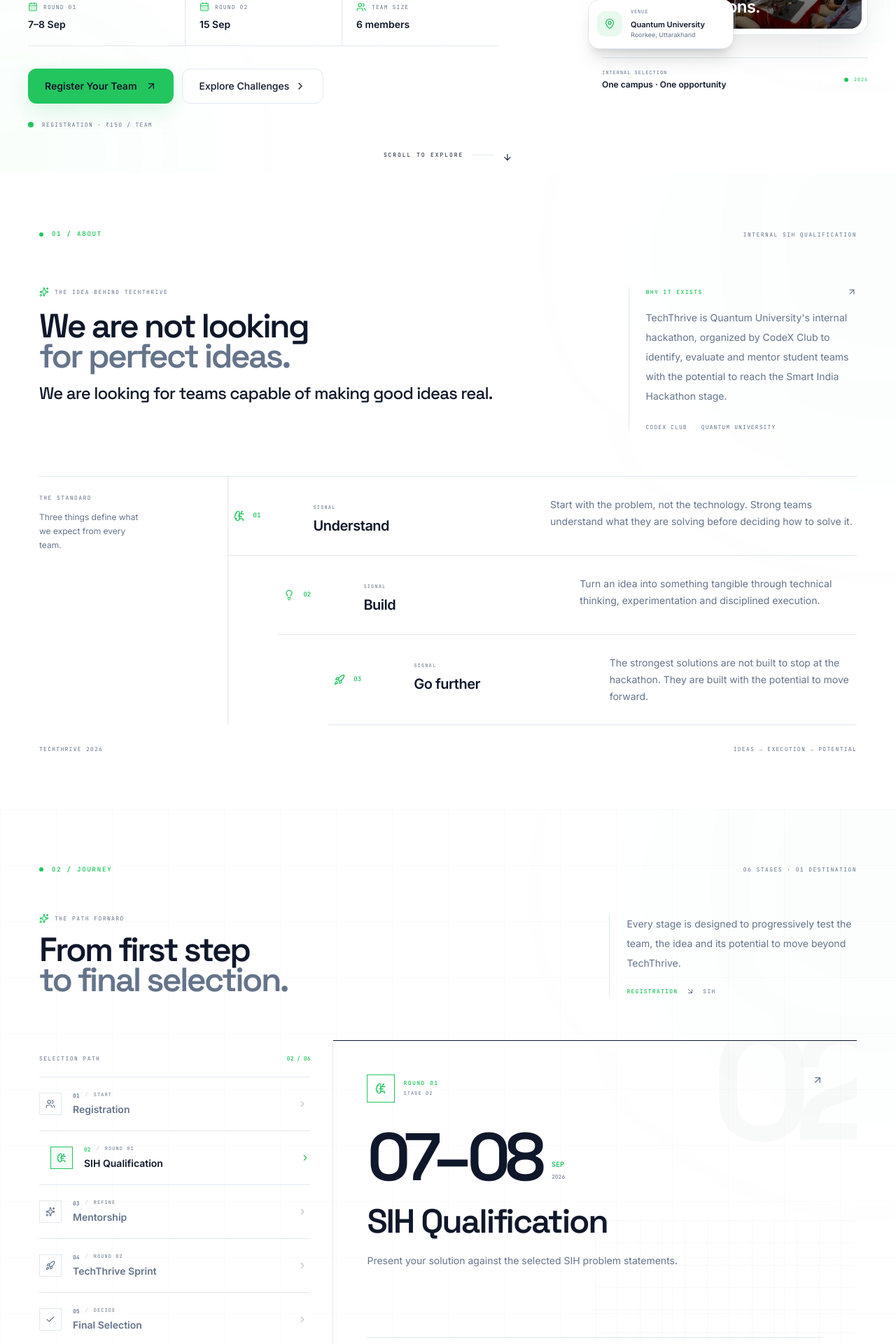
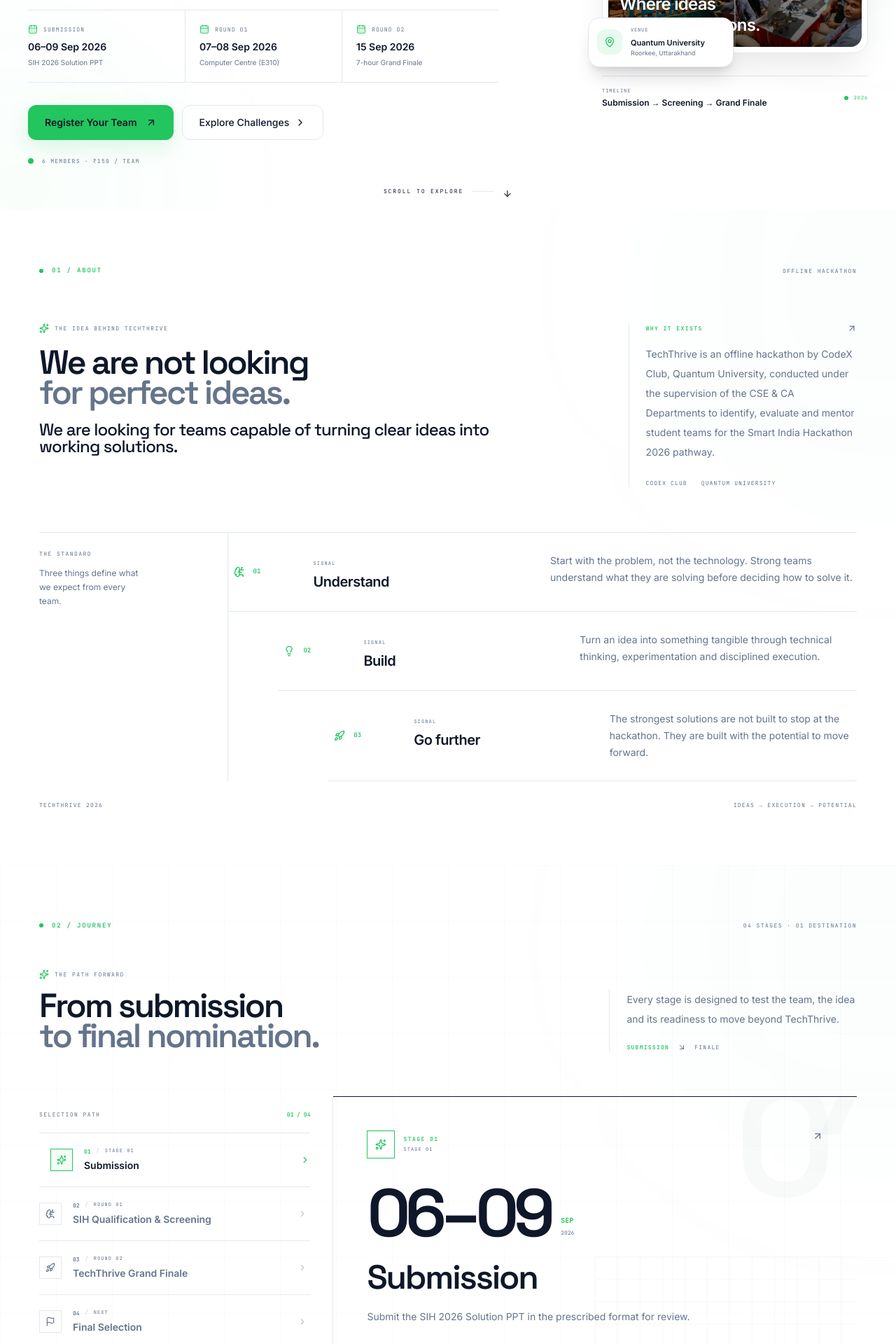
Before and after one commit to QuCodeXClub/TechThrive, a React (Vite) app in the folder frontend/: page / in a window 1280 px wide. Shown: the part 620-2540 px from the top of the page at 70% size. Built offline with nearby package versions, Linux system fonts and the light colour scheme.

Commit message:
feat: update event details and descriptions across multiple components for TechThrive 2026

```diff
--- a/frontend/src/components/BottomCTA.jsx
+++ b/frontend/src/components/BottomCTA.jsx
@@ -24,7 +24,7 @@
 						<span className="bg-primary-500 size-2 rounded-full" />
 
 						<span className="text-primary-500 font-mono text-[10px] font-semibold tracking-[0.2em] uppercase">
-							05 / Registration
+							07 / Registration
 						</span>
 					</div>
 
@@ -61,17 +61,18 @@
 
 						<div className="mt-10 flex max-w-2xl flex-col gap-7 sm:mt-14 sm:flex-row sm:items-end sm:justify-between">
 							<p className="text-muted max-w-lg text-sm leading-6 sm:text-base">
-								Join TechThrive 2026 at Quantum University, Roorkee. Solve a real
-								problem, build with your team and take your first step toward SIH.
+								Join TechThrive 2026 at Quantum University, Roorkee. Register on
+								Unstop, submit the SIH 2026 Solution PPT and move into the official
+								qualification process.
 							</p>
 
 							<div className="shrink-0">
 								<div className="text-primary-500 font-mono text-[9px] tracking-[0.18em] uppercase">
-									Registration window
+									Submission window
 								</div>
 
 								<div className="text-foreground mt-2 font-mono text-sm font-semibold">
-									20 — 25 AUG 2026
+									06 — 09 SEP 2026
 								</div>
 							</div>
 						</div>
@@ -137,7 +138,7 @@
 									href="https://unstop.com/p/techthrive-2026-quantum-university-roorkee-1740052"
 									className="group bg-background text-foreground flex min-h-14 w-full items-center justify-between px-5 text-sm font-semibold transition-transform duration-300 hover:-translate-y-1"
 								>
-									<span>Register your team</span>
+									<span>Register on Unstop</span>
 
 									<span className="bg-primary-500 text-primary-foreground flex size-9 items-center justify-center transition-transform duration-300 group-hover:translate-x-0.5 group-hover:-translate-y-0.5">
 										<ArrowUpRight className="size-4" />
@@ -190,7 +191,7 @@
 						</p>
 
 						<p className="text-primary-500 mt-2 text-sm font-medium">
-							Problem → Prototype → SIH
+							Submission → Screening → Grand Finale
 						</p>
 					</div>
 				</motion.div>
--- a/frontend/src/components/Sections/About.jsx
+++ b/frontend/src/components/Sections/About.jsx
@@ -43,7 +43,7 @@
 					</div>
 
 					<span className="text-muted font-mono text-[8px] tracking-[0.18em] uppercase">
-						Internal SIH Qualification
+						Offline Hackathon
 					</span>
 				</div>
 
@@ -69,7 +69,8 @@
 						</h2>
 
 						<h3 className="font-display text-foreground mt-5 max-w-2xl text-xl leading-[1] font-medium tracking-[-0.035em] sm:text-2xl">
-							We are looking for teams capable of making good ideas real.
+							We are looking for teams capable of turning clear ideas into working
+							solutions.
 						</h3>
 					</motion.div>
 
@@ -90,9 +91,10 @@
 							</div>
 
 							<p className="text-muted mt-4 max-w-sm text-sm leading-7">
-								TechThrive is Quantum University's internal hackathon, organized by
-								CodeX Club to identify, evaluate and mentor student teams with the
-								potential to reach the Smart India Hackathon stage.
+								TechThrive is an offline hackathon by CodeX Club, Quantum
+								University, conducted under the supervision of the CSE & CA
+								Departments to identify, evaluate and mentor student teams for the
+								Smart India Hackathon 2026 pathway.
 							</p>
 
 							<div className="mt-6 flex flex-wrap gap-x-5 gap-y-2">
--- a/frontend/src/components/Sections/FAQ.jsx
+++ b/frontend/src/components/Sections/FAQ.jsx
@@ -25,7 +25,7 @@
 	},
 	{
 		q: "When is Round 1?",
-		a: "Round 1 will be conducted on 7th and 8th September 2026 at Computer Centre (E310).",
+		a: "Round 1 will be conducted on 7th and 8th September 2026, from 09:55 AM to 04:20 PM IST, at Computer Centre (E310).",
 	},
 	{
 		q: "What is the format of Round 1?",
@@ -33,7 +33,7 @@
 	},
 	{
 		q: "When is Round 2?",
-		a: "Round 2 is scheduled for 15 September 2026.",
+		a: "Round 2 is scheduled for 15 September 2026, from 09:30 AM to 04:00 PM IST.",
 	},
 	{
 		q: "How long is Round 2?",
@@ -41,11 +41,11 @@
 	},
 	{
 		q: "What happens after Round 1?",
-		a: "Selected teams advance to Round 2. High-potential teams also receive faculty mentorship to refine their concepts, technical approach and documentation.",
+		a: "Selected teams advance to the TechThrive 2026 Grand Finale. Strongest-performing teams are then considered for mentorship and the university's SIH 2026 nomination process.",
 	},
 	{
 		q: "How does SIH nomination work?",
-		a: "Top-performing teams will be finalized for official SIH nomination through Unstop, official SIH channels and university guidelines.",
+		a: "Top-performing teams from the Grand Finale are considered for the university's SIH 2026 nomination, subject to evaluation and university guidelines.",
 	},
 ];
 
@@ -102,8 +102,8 @@
 
 						<div className="lg:pb-1">
 							<p className="text-muted max-w-sm text-sm leading-6">
-								Everything you need to know before registering, presenting and
-								moving through the TechThrive selection process.
+								Everything you need to know before submitting, presenting and moving
+								through the TechThrive selection process.
 							</p>
 
 							<div className="mt-4 flex items-center gap-3">
@@ -156,7 +156,6 @@
 										aria-selected={isActive}
 										className="group border-border relative flex w-full cursor-pointer items-start gap-4 border-b py-4 text-left transition-colors sm:py-5"
 									>
-										{/* Number */}
 										<span
 											className={[
 												"w-7 shrink-0 pt-0.5 font-mono text-[9px] font-semibold transition-colors",
@@ -168,7 +167,6 @@
 											{String(index + 1).padStart(2, "0")}
 										</span>
 
-										{/* Question */}
 										<span
 											className={[
 												"flex-1 pr-4 text-sm leading-5 font-medium transition-colors",
@@ -189,7 +187,6 @@
 											].join(" ")}
 										/>
 
-										{/* Active indicator */}
 										<motion.span
 											initial={false}
 											animate={{
@@ -213,10 +210,8 @@
 						className="relative lg:pt-7"
 					>
 						<div className="border-border relative min-h-[23rem] border-y py-8 sm:min-h-[25rem] sm:py-10 lg:border-t-0 lg:border-b lg:py-9 lg:pl-10">
-							{/* Decorative vertical line */}
 							<div className="bg-primary-500/30 absolute top-0 bottom-0 left-0 hidden w-px lg:block" />
 
-							{/* Background number */}
 							<div className="text-foreground/[0.025] pointer-events-none absolute top-4 right-0 font-mono text-[7rem] leading-none font-semibold tracking-[-0.08em] select-none sm:text-[9rem]">
 								{String(activeIndex + 1).padStart(2, "0")}
 							</div>
--- a/frontend/src/components/Sections/Hero.jsx
+++ b/frontend/src/components/Sections/Hero.jsx
@@ -1,5 +1,5 @@
 import { motion, useReducedMotion } from "framer-motion";
-import { ArrowDown, ArrowUpRight, CalendarDays, ChevronRight, MapPin, Users } from "lucide-react";
+import { ArrowDown, ArrowUpRight, CalendarDays, ChevronRight, MapPin } from "lucide-react";
 
 import CodeXLogo from "@/assets/codex-logo.svg";
 import HeroImage from "@/assets/hero-image.jpeg";
@@ -78,7 +78,7 @@
 							<span className="bg-primary-500 h-px w-10" />
 
 							<span className="text-primary-500 font-mono text-[10px] font-semibold tracking-[0.2em] uppercase">
-								Internal SIH Qualification
+								Offline Hackathon
 							</span>
 						</motion.div>
 
@@ -115,16 +115,17 @@
 							transition={{ duration: 0.6, delay: 0.28 }}
 							className="text-muted mt-7 max-w-2xl text-sm leading-7 sm:text-base sm:leading-8"
 						>
-							Quantum University's internal hackathon for discovering, developing and
-							selecting the strongest student teams for the{" "}
+							TechThrive 2026 is CodeX Club's internal hackathon at Quantum
+							University, conducted under the supervision of the CSE & CA Departments
+							to identify, evaluate and mentor student teams for the
 							<span className="text-foreground font-medium">
-								Smart India Hackathon.
+								Smart India Hackathon 2026.
 							</span>
 						</motion.p>
 
 						<img
 							src={SIHComplete}
-							alt="CodeX Club"
+							alt="Smart India Hackathon 2026"
 							className="z-20 my-4 h-16 w-auto rounded-xl"
 						/>
 
@@ -133,10 +134,29 @@
 							initial={shouldReduceMotion ? false : { opacity: 0, y: 12 }}
 							animate={shouldReduceMotion ? {} : { opacity: 1, y: 0 }}
 							transition={{ duration: 0.6, delay: 0.36 }}
-							className="border-border mt-8 grid max-w-2xl grid-cols-3 border-y"
+							className="border-border mt-8 grid max-w-2xl gap-3 border-y py-4 sm:grid-cols-3 sm:gap-0 sm:py-0"
 						>
+							{/* Submission */}
+							<div className="sm:py-5 sm:pr-5">
+								<div className="flex items-center gap-2">
+									<CalendarDays className="text-primary-500 size-3.5" />
+
+									<span className="text-muted font-mono text-[8px] tracking-[0.14em] uppercase">
+										Submission
+									</span>
+								</div>
+
+								<p className="text-foreground mt-2 text-sm leading-5 font-semibold">
+									06–09 Sep 2026
+								</p>
+
+								<p className="text-muted mt-1 text-[10px] leading-4">
+									SIH 2026 Solution PPT
+								</p>
+							</div>
+
 							{/* Round 1 */}
-							<div className="py-4 pr-3 sm:py-5 sm:pr-5">
+							<div className="border-border sm:border-l sm:px-5 sm:py-5">
 								<div className="flex items-center gap-2">
 									<CalendarDays className="text-primary-500 size-3.5" />
 
@@ -145,13 +165,17 @@
 									</span>
 								</div>
 
-								<p className="text-foreground mt-2 text-sm font-semibold">
-									7–8 Sep
+								<p className="text-foreground mt-2 text-sm leading-5 font-semibold">
+									07–08 Sep 2026
+								</p>
+
+								<p className="text-muted mt-1 text-[10px] leading-4">
+									Computer Centre (E310)
 								</p>
 							</div>
 
 							{/* Round 2 */}
-							<div className="border-border border-l px-3 py-4 sm:px-5 sm:py-5">
+							<div className="border-border sm:border-l sm:px-5 sm:py-5">
 								<div className="flex items-center gap-2">
 									<CalendarDays className="text-primary-500 size-3.5" />
 
@@ -160,21 +184,12 @@
 									</span>
 								</div>
 
-								<p className="text-foreground mt-2 text-sm font-semibold">15 Sep</p>
-							</div>
+								<p className="text-foreground mt-2 text-sm leading-5 font-semibold">
+									15 Sep 2026
+								</p>
 
-							{/* Team */}
-							<div className="border-border border-l py-4 pl-3 sm:py-5 sm:pl-5">
-								<div className="flex items-center gap-2">
-									<Users className="text-primary-500 size-3.5" />
-
-									<span className="text-muted font-mono text-[8px] tracking-[0.14em] uppercase">
-										Team Size
-									</span>
-								</div>
-
-								<p className="text-foreground mt-2 text-sm font-semibold">
-									6 members
+								<p className="text-muted mt-1 text-[10px] leading-4">
+									7-hour Grand Finale
 								</p>
 							</div>
 						</motion.div>
@@ -219,7 +234,7 @@
 							</span>
 
 							<span className="text-muted font-mono text-[8px] tracking-[0.16em] uppercase">
-								Registration · ₹150 / Team
+								6 members · ₹150 / team
 							</span>
 						</motion.div>
 					</div>
@@ -336,11 +351,11 @@
 						<div className="border-border mt-8 flex items-center justify-between border-t pt-4">
 							<div>
 								<p className="text-muted font-mono text-[7px] tracking-[0.14em] uppercase">
-									Internal Selection
+									Timeline
 								</p>
 
 								<p className="text-foreground mt-1 text-xs font-semibold">
-									One campus · One opportunity
+									Submission → Screening → Grand Finale
 								</p>
 							</div>
 
--- a/frontend/src/components/Sections/Journey.jsx
+++ b/frontend/src/components/Sections/Journey.jsx
@@ -3,88 +3,71 @@
 	ArrowDownRight,
 	ArrowUpRight,
 	BrainCircuit,
-	Check,
 	ChevronRight,
 	Flag,
 	MapPin,
 	Rocket,
 	Sparkles,
-	Users,
 } from "lucide-react";
 import { useState } from "react";
 
 const journey = [
 	{
 		number: "01",
-		date: "20–25",
-		month: "AUG",
+		date: "06–09",
+		month: "SEP",
 		year: "2026",
-		title: "Registration",
-		label: "START",
-		description: "Register your team and enter the TechThrive selection pathway.",
-		details: ["₹150 per team", "6 members", "1 female member"],
-		icon: Users,
+		title: "Submission",
+		label: "STAGE 01",
+		description: "Submit the SIH 2026 Solution PPT in the prescribed format for review.",
+		details: ["SIH PPT template", "Unstop submission", "06 Sep to 09 Sep"],
+		icon: Sparkles,
 	},
 	{
 		number: "02",
 		date: "07–08",
 		month: "SEP",
 		year: "2026",
-		title: "SIH Qualification",
+		title: "SIH Qualification & Screening",
 		label: "ROUND 01",
-		description: "Present your solution against the selected SIH problem statements.",
-		details: ["Computer Centre — E310", "Scheduled presentations", "Problem screening"],
+		description:
+			"Scheduled time-slot presentations, problem screening and evaluation by a panel.",
+		details: [
+			"Computer Centre (E310)",
+			"09:55 AM to 04:20 PM IST",
+			"Presentation and screening",
+		],
 		icon: BrainCircuit,
 	},
 	{
 		number: "03",
-		date: "AFTER",
-		month: "ROUND 01",
+		date: "15",
+		month: "SEP",
 		year: "2026",
-		title: "Mentorship",
-		label: "REFINE",
-		description: "Selected teams receive focused guidance to strengthen their solutions.",
-		details: ["Faculty mentorship", "Technical refinement", "SIH preparation"],
-		icon: Sparkles,
+		title: "TechThrive Grand Finale",
+		label: "ROUND 02",
+		description:
+			"Selected teams turn their ideas into working prototypes in a 7-hour build hackathon.",
+		details: ["09:30 AM to 04:00 PM IST", "7-hour build hackathon", "Prototype demonstration"],
+		icon: Rocket,
 	},
 	{
 		number: "04",
-		date: "15",
-		month: "SEP",
-		year: "2026",
-		title: "TechThrive Sprint",
-		label: "ROUND 02",
-		description: "A focused 7-hour build sprint for the strongest teams.",
-		details: ["7-hour hackathon", "Selected teams", "Live build"],
-		icon: Rocket,
-	},
-	{
-		number: "05",
-		date: "FINAL",
-		month: "EVAL",
+		date: "AFTER",
+		month: "ROUND 02",
 		year: "2026",
 		title: "Final Selection",
-		label: "DECIDE",
-		description: "Final solutions are assessed for implementation, feasibility and innovation.",
-		details: ["Final evaluation", "Solution assessment", "Team performance"],
-		icon: Check,
-	},
-	{
-		number: "06",
-		date: "NEXT",
-		month: "STAGE",
-		year: "SIH",
-		title: "SIH Nomination",
-		label: "DESTINATION",
-		description: "The strongest teams move toward official SIH nomination.",
-		details: ["University nomination", "SIH pathway", "Represent Quantum"],
+		label: "NEXT",
+		description:
+			"Top teams are considered for the university's SIH 2026 nomination and further mentorship.",
+		details: ["Evaluation review", "Mentorship follow-up", "SIH consideration"],
 		icon: Flag,
 	},
 ];
 
 function Journey() {
 	const shouldReduceMotion = useReducedMotion();
-	const [active, setActive] = useState(1);
+	const [active, setActive] = useState(0);
 
 	const activeStage = journey[active];
 	const ActiveIcon = activeStage.icon;
@@ -126,7 +109,7 @@
 						</div>
 
 						<span className="text-muted hidden font-mono text-[8px] tracking-[0.18em] uppercase sm:block">
-							06 stages · 01 destination
+							04 stages · 01 destination
 						</span>
 					</div>
 
@@ -141,28 +124,28 @@
 							</div>
 
 							<h2 className="font-display text-foreground max-w-2xl text-3xl leading-[0.9] font-semibold tracking-[-0.055em] sm:text-4xl lg:text-5xl">
-								From first step
+								From submission
 								<br />
-								<span className="text-muted">to final selection.</span>
+								<span className="text-muted">to final nomination.</span>
 							</h2>
 						</div>
 
 						<div className="lg:self-end">
 							<div className="border-border border-l pl-5 sm:pl-6">
 								<p className="text-muted max-w-sm text-sm leading-7">
-									Every stage is designed to progressively test the team, the idea
-									and its potential to move beyond TechThrive.
+									Every stage is designed to test the team, the idea and its
+									readiness to move beyond TechThrive.
 								</p>
 
 								<div className="mt-5 flex items-center gap-3">
 									<span className="text-primary-500 font-mono text-[8px] font-semibold tracking-[0.16em] uppercase">
-										Registration
+										Submission
 									</span>
 
 									<ArrowDownRight className="text-muted size-3" />
 
 									<span className="text-muted font-mono text-[8px] tracking-[0.16em] uppercase">
-										SIH
+										Finale
 									</span>
 								</div>
 							</div>
@@ -183,7 +166,7 @@
 								</span>
 
 								<span className="text-primary-500 font-mono text-[8px] font-semibold">
-									{String(active + 1).padStart(2, "0")} / 06
+									{String(active + 1).padStart(2, "0")} / 04
 								</span>
 							</div>
 
--- a/frontend/src/components/Sections/Prizes.jsx
+++ b/frontend/src/components/Sections/Prizes.jsx
@@ -7,7 +7,7 @@
 		title: "Winning Team",
 		kicker: "TOP HONOURS",
 		description:
-			"The strongest team earns the opportunity to move forward on the official SIH nomination pathway, backed by faculty mentorship.",
+			"The strongest-performing team will be considered for the university's SIH 2026 nomination and further mentorship.",
 		benefits: ["SIH Nomination Pathway", "Faculty Mentorship"],
 		icon: Award,
 		featured: true,
@@ -17,7 +17,7 @@
 		title: "Selected Teams",
 		kicker: "ROUND 02",
 		description:
-			"Teams selected through Round 1 advance to the 7-hour TechThrive internal hackathon.",
+			"Teams selected through Round 1 advance to the 7-hour TechThrive Grand Finale.",
 		benefits: ["Round 2 Qualification", "Faculty Guidance"],
 		icon: Users,
 		featured: false,
@@ -84,8 +84,8 @@
 
 						<div className="lg:pb-1">
 							<p className="text-muted max-w-sm text-sm leading-6">
-								TechThrive rewards progress at every stage — from getting selected
-								to building something strong enough to move forward.
+								TechThrive rewards progress at every stage — from submission and
+								qualification to building something strong enough to move forward.
 							</p>
 
 							<div className="mt-4 flex items-center gap-3">
--- a/frontend/src/components/Sections/Problems.jsx
+++ b/frontend/src/components/Sections/Problems.jsx
@@ -139,8 +139,7 @@
 						<div className="bg-border hidden h-10 w-px sm:block" />
 
 						<p className="text-muted max-w-xs text-xs leading-5">
-							Selected Smart India Hackathon challenges across technology, governance
-							and real-world impact.
+							Official SIH 2026 problem statements selected for TechThrive 2026.
 						</p>
 					</div>
 				</motion.div>
```
